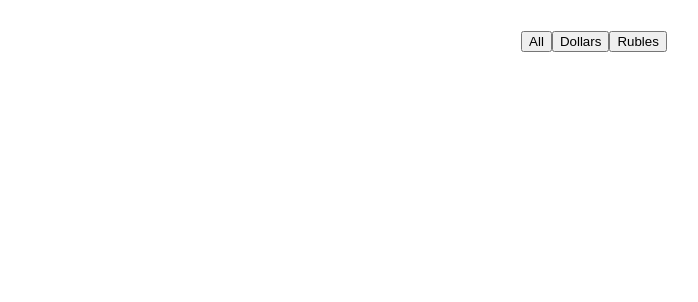
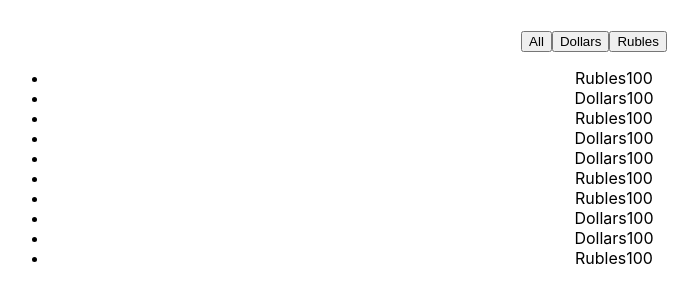
Before and after one commit to igor-minaev/styled-components, a React (Create React App) app: page / in a window 1280 px wide. Shown: the top 302 px of the page, without its empty margins (21-719 px from the left). Built offline with nearby package versions, Linux system fonts and the light colour scheme.

Commit message:
add City component

```diff
--- /dev/null
+++ b/src/components/City.tsx
@@ -0,0 +1,23 @@
+import React from 'react';
+import {MoneyType} from "../App";
+
+type CityPropsType = {
+    data: MoneyType[]
+}
+
+const City: React.FC<CityPropsType> = (props) => {
+    const {data, ...restProps} = props
+    const mappedMoney = data.map(m => {
+        return <li key={m.id}>
+            <span>{m.banknotes}</span>
+            <span>{m.value}</span>
+        </li>
+    })
+    return (
+        <div>
+            <ul>{mappedMoney}</ul>
+        </div>
+    );
+};
+
+export default City;
--- a/src/components/Country.tsx
+++ b/src/components/Country.tsx
@@ -1,5 +1,6 @@
 import React from 'react';
 import {BanknotesType, MoneyType} from "../App";
+import City from "./City";
 
 type CountryPropsType = {
     data: MoneyType[]
@@ -16,7 +17,7 @@ const Country: React.FC<CountryPropsType> = (props) => {
             <button onClick={onAllClickHandler}>All</button>
             <button onClick={onDollarsClickHandler}>Dollars</button>
             <button onClick={onRublesClickHandler}>Rubles</button>
-
+            <City data={data}/>
 
         </div>
     );
```
